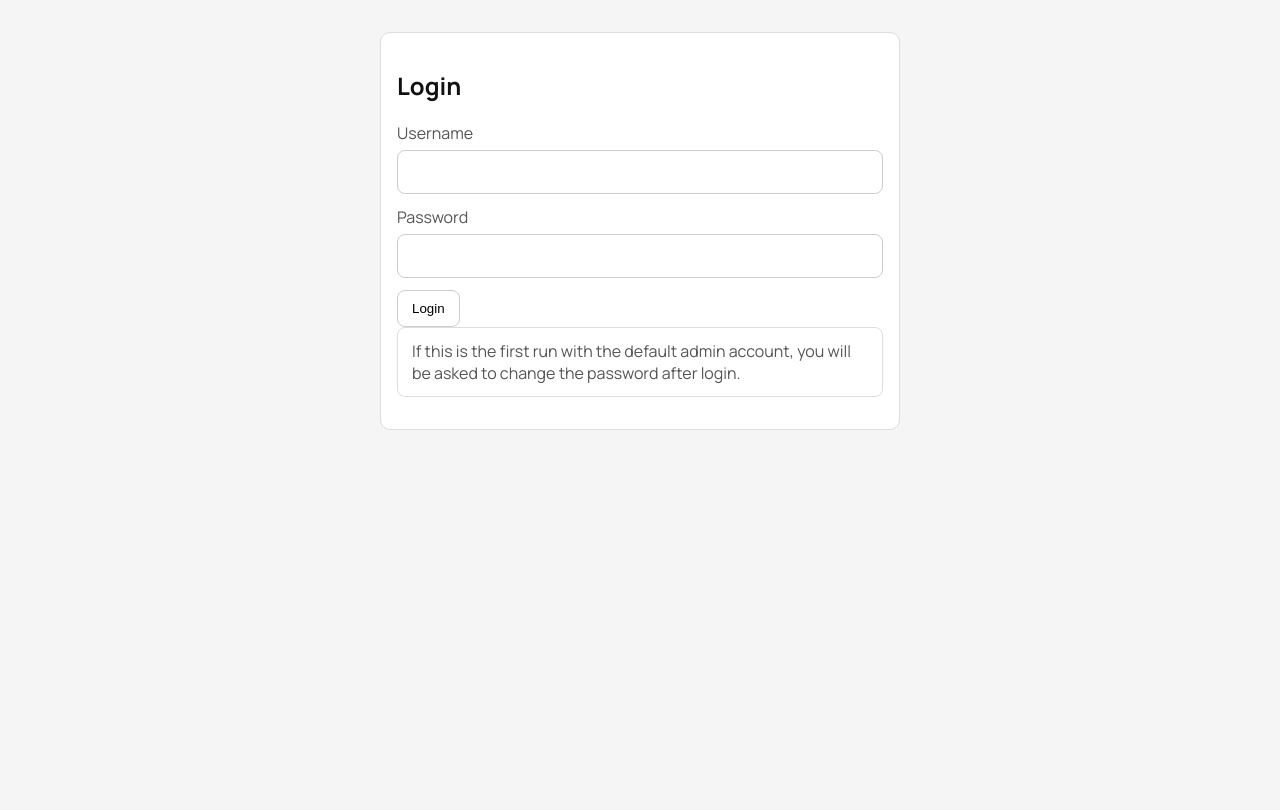
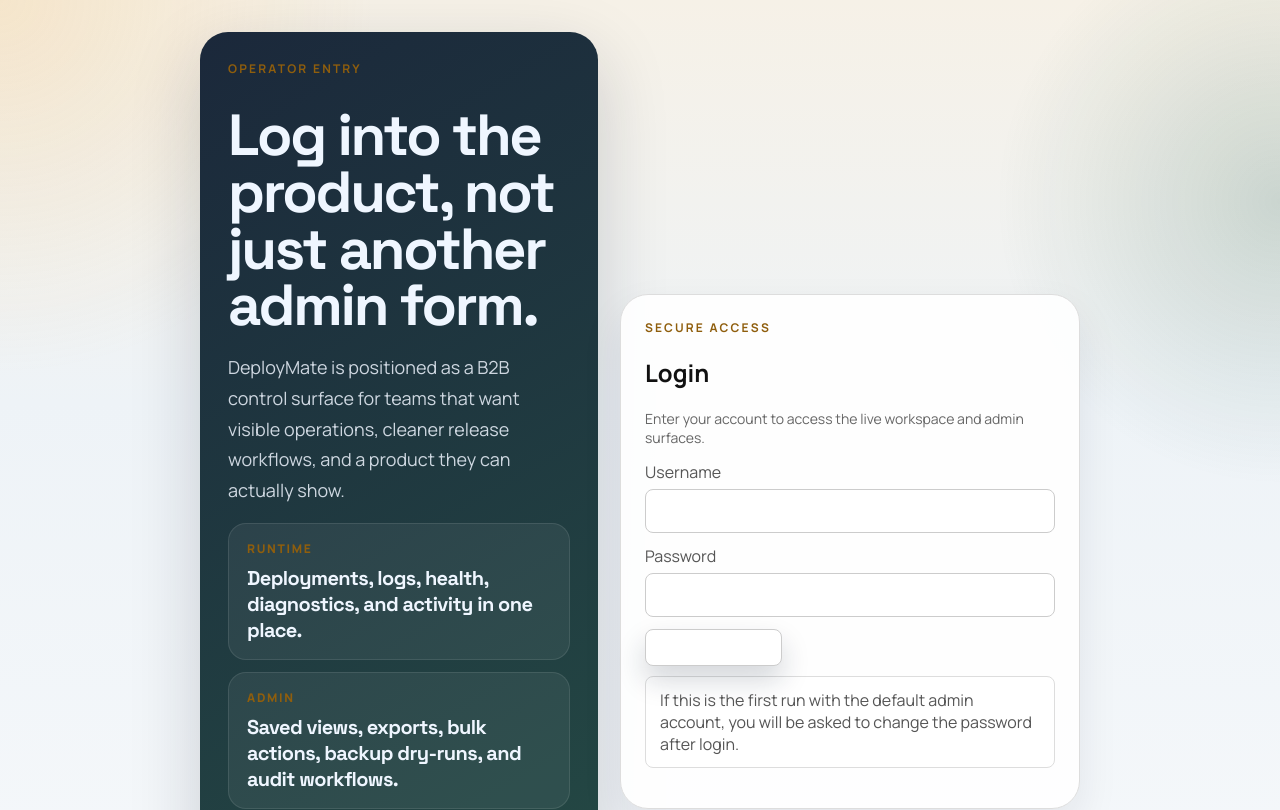
Before and after one commit to AlexGerlitz/deploymate, a Next.js app in the folder frontend/: page /login in a window 1280 px wide. Shown: the top 810 px of the page. Built offline with nearby package versions, Linux system fonts and the light colour scheme.

Commit message:
Polish auth and workspace entry surfaces

```diff
--- a/frontend/app/globals.css
+++ b/frontend/app/globals.css
@@ -1206,6 +1206,160 @@ code {
   background: linear-gradient(135deg, rgba(255, 250, 241, 0.92) 0%, rgba(255, 255, 255, 0.92) 100%);
 }
 
+.authPage {
+  min-height: 100vh;
+  background:
+    radial-gradient(circle at 0% 0%, rgba(240, 181, 90, 0.2), transparent 22%),
+    radial-gradient(circle at 100% 18%, rgba(24, 83, 63, 0.18), transparent 18%),
+    linear-gradient(180deg, #f6f1e7 0%, #eef3f7 36%, #f8fafc 100%);
+}
+
+.authShell {
+  display: grid;
+  gap: 22px;
+  align-items: center;
+}
+
+.authShellSingle {
+  max-width: 760px;
+}
+
+.authMarketingPanel,
+.authCard {
+  border-radius: 28px;
+}
+
+.authMarketingPanel {
+  display: grid;
+  gap: 18px;
+  padding: 28px;
+  background:
+    linear-gradient(150deg, rgba(18, 32, 52, 0.96) 0%, rgba(20, 64, 54, 0.92) 100%);
+  color: #eff6ff;
+  box-shadow: 0 24px 70px rgba(21, 30, 46, 0.18);
+}
+
+.authMarketingPanel h1 {
+  margin: 0;
+  font-family: var(--font-display), sans-serif;
+  font-size: clamp(34px, 5vw, 58px);
+  line-height: 0.98;
+  letter-spacing: -0.04em;
+}
+
+.authLead {
+  color: rgba(239, 246, 255, 0.84);
+  font-size: 18px;
+}
+
+.authProofGrid,
+.authChecklist {
+  display: grid;
+  gap: 12px;
+}
+
+.authProofCard,
+.authChecklistItem,
+.workspaceHeroBadge {
+  display: grid;
+  gap: 8px;
+  padding: 16px 18px;
+  border: 1px solid rgba(255, 255, 255, 0.1);
+  border-radius: 18px;
+  background: rgba(255, 255, 255, 0.06);
+}
+
+.authProofCard strong,
+.authChecklistItem strong {
+  font-family: var(--font-display), sans-serif;
+  font-size: 20px;
+  letter-spacing: -0.03em;
+}
+
+.authChecklistItem p {
+  margin: 0;
+  color: rgba(239, 246, 255, 0.8);
+  line-height: 1.65;
+}
+
+.authAsideNote {
+  display: flex;
+  gap: 10px;
+  flex-wrap: wrap;
+}
+
+.authCard {
+  padding: 24px;
+  background: rgba(255, 255, 255, 0.92);
+  box-shadow: 0 18px 42px rgba(21, 30, 46, 0.08);
+}
+
+.authCardHeader {
+  margin-bottom: 14px;
+}
+
+.authCard .formActions.authActions {
+  justify-content: flex-start;
+  flex-wrap: wrap;
+}
+
+.authBanner {
+  margin-top: 10px;
+}
+
+.workspaceHero {
+  position: relative;
+  overflow: hidden;
+  margin-bottom: 18px;
+  padding: 24px;
+  border: 1px solid rgba(24, 38, 59, 0.08);
+  border-radius: 26px;
+  background:
+    linear-gradient(135deg, rgba(255, 250, 241, 0.94) 0%, rgba(245, 249, 252, 0.94) 100%);
+  box-shadow: 0 14px 36px rgba(17, 24, 39, 0.08);
+}
+
+.workspaceHeroBackdrop {
+  position: absolute;
+  inset: 0;
+  background:
+    radial-gradient(circle at top right, rgba(240, 181, 90, 0.22), transparent 20%),
+    radial-gradient(circle at bottom left, rgba(27, 60, 50, 0.12), transparent 22%);
+  pointer-events: none;
+}
+
+.workspaceHeroHeader,
+.workspaceHeroSummary {
+  position: relative;
+  z-index: 1;
+}
+
+.workspaceHeroSummary {
+  display: grid;
+  gap: 12px;
+  margin-top: 18px;
+}
+
+.workspaceHeroBadge span {
+  color: #8f5e0d;
+  font-size: 12px;
+  font-weight: 800;
+  letter-spacing: 0.14em;
+  text-transform: uppercase;
+}
+
+.workspaceHeroBadge strong {
+  font-family: var(--font-display), sans-serif;
+  font-size: 18px;
+  letter-spacing: -0.03em;
+}
+
+.workspaceBannerStack {
+  display: grid;
+  gap: 12px;
+  margin-bottom: 18px;
+}
+
 @keyframes landingFloatIn {
   from {
     opacity: 0;
@@ -1254,6 +1408,14 @@ code {
   .proofGrid {
     grid-template-columns: repeat(3, minmax(0, 1fr));
   }
+
+  .authShell {
+    grid-template-columns: minmax(0, 1fr) minmax(360px, 460px);
+  }
+
+  .workspaceHeroSummary {
+    grid-template-columns: repeat(2, minmax(0, 1fr));
+  }
 }
 
 @media (min-width: 920px) {
--- a/frontend/app/login/page.js
+++ b/frontend/app/login/page.js
@@ -1,4 +1,5 @@
 import Link from "next/link";
+
 const publicSignupEnabled =
   process.env.NEXT_PUBLIC_PUBLIC_SIGNUP_ENABLED === "1";
 
@@ -8,10 +9,49 @@ export default async function LoginPage({ searchParams }) {
   const username = typeof params?.username === "string" ? params.username : "";
 
   return (
-    <main className="page">
-      <div className="container narrowContainer">
-        <article className="card formCard" data-testid="auth-login-card">
-          <h1 data-testid="auth-login-title">Login</h1>
+    <main className="page authPage">
+      <div className="container authShell">
+        <section className="authMarketingPanel">
+          <div className="eyebrow">Operator entry</div>
+          <h1>Log into the product, not just another admin form.</h1>
+          <p className="landingLead authLead">
+            DeployMate is positioned as a B2B control surface for teams that want visible
+            operations, cleaner release workflows, and a product they can actually show.
+          </p>
+
+          <div className="authProofGrid">
+            <article className="authProofCard">
+              <span className="cardKicker">Runtime</span>
+              <strong>Deployments, logs, health, diagnostics, and activity in one place.</strong>
+            </article>
+            <article className="authProofCard">
+              <span className="cardKicker">Admin</span>
+              <strong>Saved views, exports, bulk actions, backup dry-runs, and audit workflows.</strong>
+            </article>
+            <article className="authProofCard">
+              <span className="cardKicker">Release</span>
+              <strong>Smoke-tested rollout discipline around the product instead of manual guesswork.</strong>
+            </article>
+          </div>
+
+          <div className="authAsideNote">
+            <span className="landingMetaBadge">Live app</span>
+            <span className="landingMetaBadge">B2B product framing</span>
+            <span className="landingMetaBadge">Operational visibility</span>
+          </div>
+        </section>
+
+        <article className="card formCard authCard" data-testid="auth-login-card">
+          <div className="authCardHeader">
+            <div>
+              <div className="eyebrow">Secure access</div>
+              <h1 data-testid="auth-login-title">Login</h1>
+              <p className="formHint">
+                Enter your account to access the live workspace and admin surfaces.
+              </p>
+            </div>
+          </div>
+
           <form className="form" method="post" action="/login/submit" data-testid="auth-login-form">
             <label className="field">
               <span>Username</span>
@@ -35,21 +75,25 @@ export default async function LoginPage({ searchParams }) {
               />
             </label>
 
-            <div className="formActions">
-              <button type="submit" data-testid="auth-login-submit-button">Login</button>
+            <div className="formActions authActions">
+              <button type="submit" className="landingButton primaryButton" data-testid="auth-login-submit-button">
+                Open workspace
+              </button>
             </div>
           </form>
 
           {error ? <div className="banner error" data-testid="auth-login-error-banner">{error}</div> : null}
-          <div className="banner subtle" data-testid="auth-login-help-banner">
+
+          <div className="banner subtle authBanner" data-testid="auth-login-help-banner">
             If this is the first run with the default admin account, you will be asked to
             change the password after login.
           </div>
+
           {publicSignupEnabled ? (
-            <div className="banner subtle" data-testid="auth-login-signup-banner">
-              New here?{" "}
+            <div className="banner subtle authBanner" data-testid="auth-login-signup-banner">
+              Need a trial account?{" "}
               <Link href="/register" className="inlineLink" data-testid="auth-login-register-link">
-                Create a trial account
+                Create one here
               </Link>
               .
             </div>
```
Also changed, not shown: frontend/app/app/page.js (+18 -1 lines), frontend/app/change-password/page.js (+13 -7 lines), frontend/app/register/page.js (+57 -12 lines).
